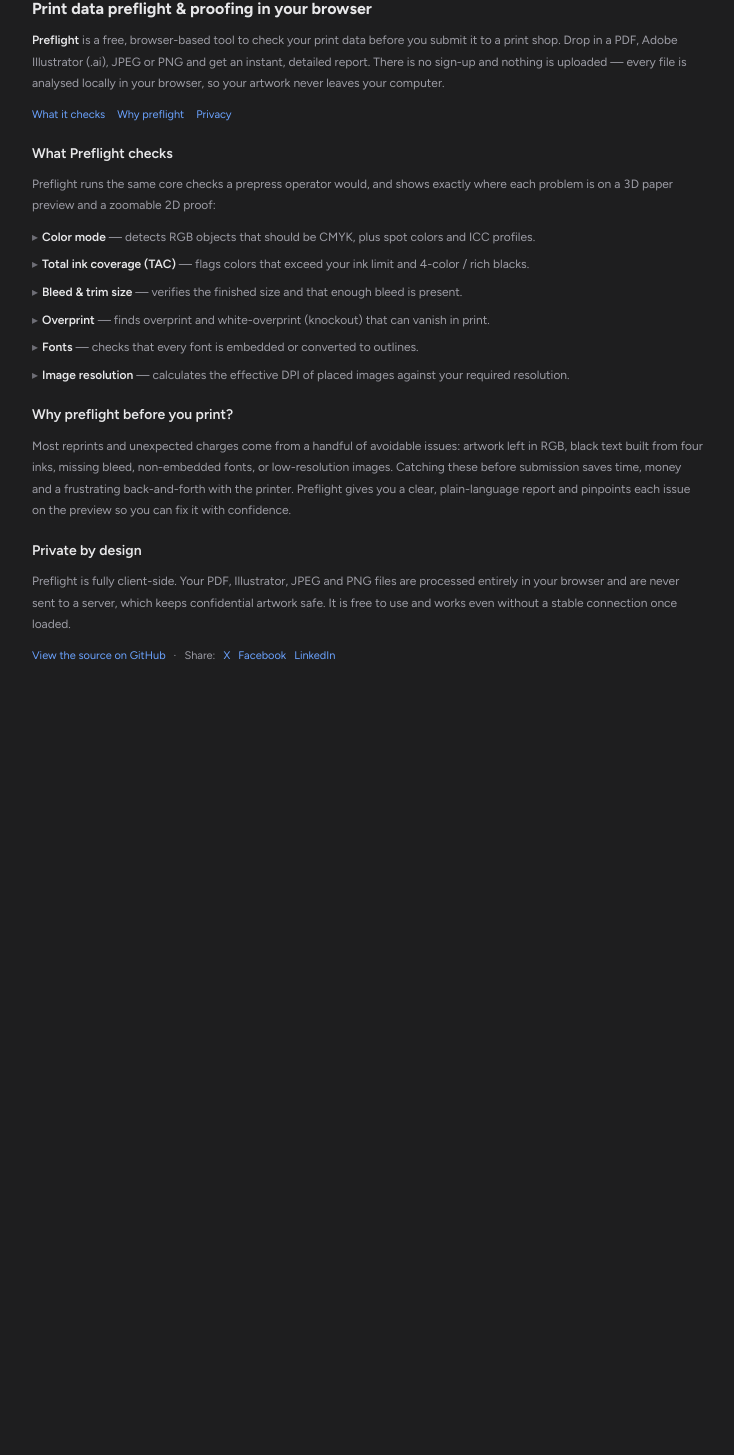
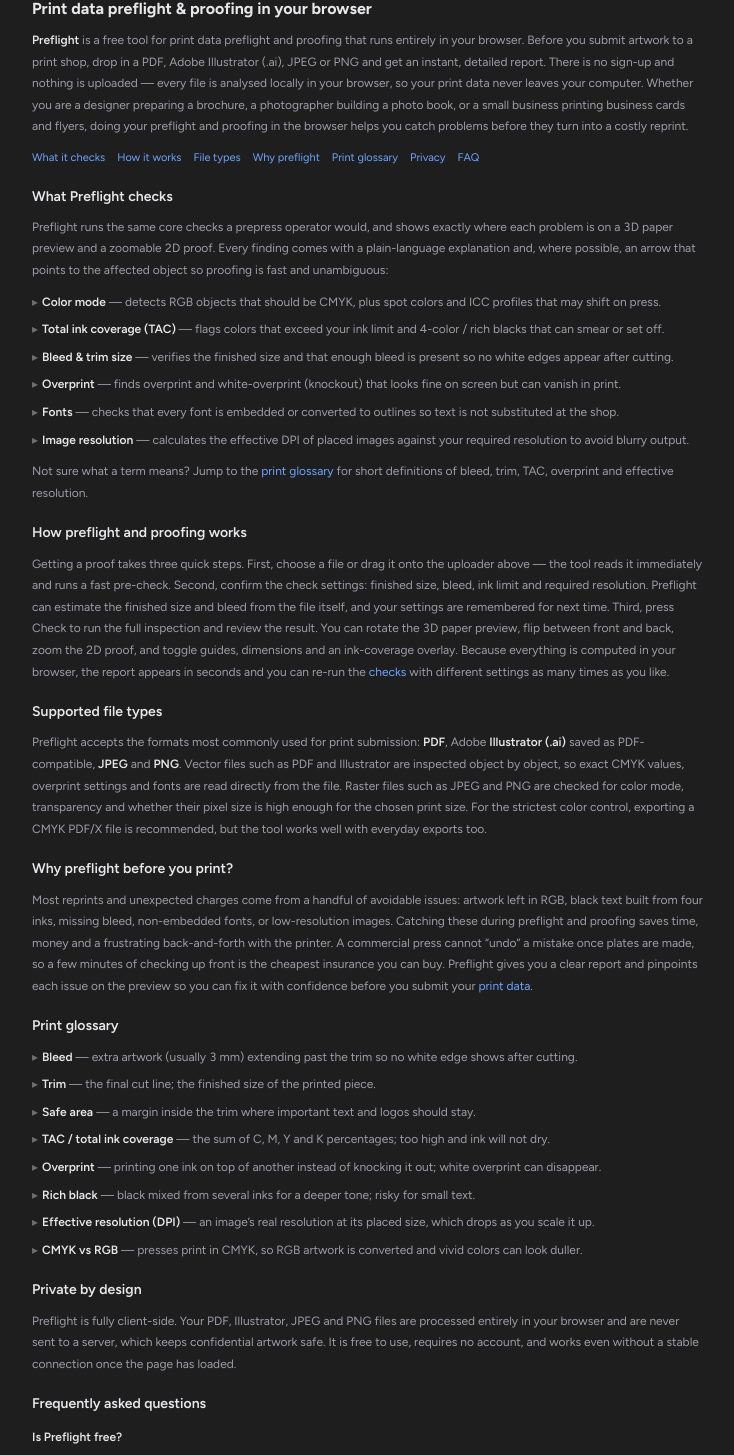
Before and after one commit to daishin-sakuma/Preflight-Pro, a Next.js app: page / in a window 1280 px wide. Shown: the part 470-1925 px from the top of the page, without its empty margins (272-1006 px from the left). Before the commit the page ends 1178 px from the top, so only its background shows below. Built offline with nearby package versions, Linux system fonts and the light colour scheme.

Commit message:
SEO: expand landing to ~800 words, use all H1 words, add more internal links (glossary, how-it-works, FAQ)

```diff
--- a/app/globals.css
+++ b/app/globals.css
@@ -385,6 +385,10 @@ input[type="number"] { width: 76px; min-width: 0; }
   font-size: var(--fs-md); font-weight: var(--fw-semibold); color: var(--text);
   margin: var(--space-8) 0 var(--space-4);
 }
+.landing h3 {
+  font-size: var(--fs-sm); font-weight: var(--fw-semibold); color: var(--text);
+  margin: var(--space-5) 0 var(--space-2);
+}
 .landing p { margin-bottom: var(--space-5); }
 .landing strong { color: var(--text); font-weight: var(--fw-semibold); }
 .landing a { color: var(--accent-strong); text-decoration: none; }
--- a/app/page.tsx
+++ b/app/page.tsx
@@ -414,47 +414,110 @@ export default function Home() {
           <section className="landing">
             <h1>Print data preflight &amp; proofing in your browser</h1>
             <p>
-              <strong>Preflight</strong> is a free, browser-based tool to check your print data
-              before you submit it to a print shop. Drop in a PDF, Adobe Illustrator (.ai), JPEG or
-              PNG and get an instant, detailed report. There is no sign-up and nothing is uploaded —
-              every file is analysed locally in your browser, so your artwork never leaves your computer.
+              <strong>Preflight</strong> is a free tool for print data preflight and proofing that runs
+              entirely in your browser. Before you submit artwork to a print shop, drop in a PDF, Adobe
+              Illustrator (.ai), JPEG or PNG and get an instant, detailed report. There is no sign-up and
+              nothing is uploaded — every file is analysed locally in your browser, so your print data
+              never leaves your computer. Whether you are a designer preparing a brochure, a photographer
+              building a photo book, or a small business printing business cards and flyers, doing your
+              preflight and proofing in the browser helps you catch problems before they turn into a
+              costly reprint.
             </p>
 
             <nav className="landingNav" aria-label="On this page">
               <a href="#checks">What it checks</a>
+              <a href="#how">How it works</a>
+              <a href="#formats">File types</a>
               <a href="#why">Why preflight</a>
+              <a href="#glossary">Print glossary</a>
               <a href="#privacy">Privacy</a>
+              <a href="#faq">FAQ</a>
             </nav>
 
             <h2 id="checks">What Preflight checks</h2>
             <p>
-              Preflight runs the same core checks a prepress operator would, and shows exactly where
-              each problem is on a 3D paper preview and a zoomable 2D proof:
+              Preflight runs the same core checks a prepress operator would, and shows exactly where each
+              problem is on a 3D paper preview and a zoomable 2D proof. Every finding comes with a
+              plain-language explanation and, where possible, an arrow that points to the affected object
+              so proofing is fast and unambiguous:
             </p>
             <ul className="landingList">
-              <li><strong>Color mode</strong> — detects RGB objects that should be CMYK, plus spot colors and ICC profiles.</li>
-              <li><strong>Total ink coverage (TAC)</strong> — flags colors that exceed your ink limit and 4-color / rich blacks.</li>
-              <li><strong>Bleed &amp; trim size</strong> — verifies the finished size and that enough bleed is present.</li>
-              <li><strong>Overprint</strong> — finds overprint and white-overprint (knockout) that can vanish in print.</li>
-              <li><strong>Fonts</strong> — checks that every font is embedded or converted to outlines.</li>
-              <li><strong>Image resolution</strong> — calculates the effective DPI of placed images against your required resolution.</li>
+              <li><strong>Color mode</strong> — detects RGB objects that should be CMYK, plus spot colors and ICC profiles that may shift on press.</li>
+              <li><strong>Total ink coverage (TAC)</strong> — flags colors that exceed your ink limit and 4-color / rich blacks that can smear or set off.</li>
+              <li><strong>Bleed &amp; trim size</strong> — verifies the finished size and that enough bleed is present so no white edges appear after cutting.</li>
+              <li><strong>Overprint</strong> — finds overprint and white-overprint (knockout) that looks fine on screen but can vanish in print.</li>
+              <li><strong>Fonts</strong> — checks that every font is embedded or converted to outlines so text is not substituted at the shop.</li>
+              <li><strong>Image resolution</strong> — calculates the effective DPI of placed images against your required resolution to avoid blurry output.</li>
             </ul>
+            <p>
+              Not sure what a term means? Jump to the <a href="#glossary">print glossary</a> for short
+              definitions of bleed, trim, TAC, overprint and effective resolution.
+            </p>
+
+            <h2 id="how">How preflight and proofing works</h2>
+            <p>
+              Getting a proof takes three quick steps. First, choose a file or drag it onto the uploader
+              above — the tool reads it immediately and runs a fast pre-check. Second, confirm the check
+              settings: finished size, bleed, ink limit and required resolution. Preflight can estimate
+              the finished size and bleed from the file itself, and your settings are remembered for next
+              time. Third, press Check to run the full inspection and review the result. You can rotate
+              the 3D paper preview, flip between front and back, zoom the 2D proof, and toggle guides,
+              dimensions and an ink-coverage overlay. Because everything is computed in your browser, the
+              report appears in seconds and you can re-run the <a href="#checks">checks</a> with different
+              settings as many times as you like.
+            </p>
+
+            <h2 id="formats">Supported file types</h2>
+            <p>
+              Preflight accepts the formats most commonly used for print submission: <strong>PDF</strong>,
+              Adobe <strong>Illustrator (.ai)</strong> saved as PDF-compatible, <strong>JPEG</strong> and
+              <strong> PNG</strong>. Vector files such as PDF and Illustrator are inspected object by object,
+              so exact CMYK values, overprint settings and fonts are read directly from the file. Raster
+              files such as JPEG and PNG are checked for color mode, transparency and whether their pixel
+              size is high enough for the chosen print size. For the strictest color control, exporting a
+              CMYK PDF/X file is recommended, but the tool works well with everyday exports too.
+            </p>
 
             <h2 id="why">Why preflight before you print?</h2>
             <p>
-              Most reprints and unexpected charges come from a handful of avoidable issues: artwork
-              left in RGB, black text built from four inks, missing bleed, non-embedded fonts, or
-              low-resolution images. Catching these before submission saves time, money and a
-              frustrating back-and-forth with the printer. Preflight gives you a clear, plain-language
-              report and pinpoints each issue on the preview so you can fix it with confidence.
+              Most reprints and unexpected charges come from a handful of avoidable issues: artwork left in
+              RGB, black text built from four inks, missing bleed, non-embedded fonts, or low-resolution
+              images. Catching these during preflight and proofing saves time, money and a frustrating
+              back-and-forth with the printer. A commercial press cannot “undo” a mistake once plates are
+              made, so a few minutes of checking up front is the cheapest insurance you can buy. Preflight
+              gives you a clear report and pinpoints each issue on the preview so you can fix it with
+              confidence before you submit your <a href="#formats">print data</a>.
             </p>
+
+            <h2 id="glossary">Print glossary</h2>
+            <ul className="landingList">
+              <li><strong>Bleed</strong> — extra artwork (usually 3&nbsp;mm) extending past the trim so no white edge shows after cutting.</li>
+              <li><strong>Trim</strong> — the final cut line; the finished size of the printed piece.</li>
+              <li><strong>Safe area</strong> — a margin inside the trim where important text and logos should stay.</li>
+              <li><strong>TAC / total ink coverage</strong> — the sum of C, M, Y and K percentages; too high and ink will not dry.</li>
+              <li><strong>Overprint</strong> — printing one ink on top of another instead of knocking it out; white overprint can disappear.</li>
+              <li><strong>Rich black</strong> — black mixed from several inks for a deeper tone; risky for small text.</li>
+              <li><strong>Effective resolution (DPI)</strong> — an image’s real resolution at its placed size, which drops as you scale it up.</li>
+              <li><strong>CMYK vs RGB</strong> — presses print in CMYK, so RGB artwork is converted and vivid colors can look duller.</li>
+            </ul>
 
             <h2 id="privacy">Private by design</h2>
             <p>
               Preflight is fully client-side. Your PDF, Illustrator, JPEG and PNG files are processed
-              entirely in your browser and are never sent to a server, which keeps confidential
-              artwork safe. It is free to use and works even without a stable connection once loaded.
+              entirely in your browser and are never sent to a server, which keeps confidential artwork
+              safe. It is free to use, requires no account, and works even without a stable connection once
+              the page has loaded.
             </p>
+
+            <h2 id="faq">Frequently asked questions</h2>
+            <h3>Is Preflight free?</h3>
+            <p>Yes. Preflight is completely free and does not require an account.</p>
+            <h3>Are my files uploaded anywhere?</h3>
+            <p>No. All preflight and proofing happens locally in your browser; nothing is sent to a server. See <a href="#privacy">privacy</a>.</p>
+            <h3>Does it replace the print shop’s own check?</h3>
+            <p>No. It is a pre-submission self-check to catch common issues early; the shop still performs its official inspection.</p>
+            <h3>Which files can I check?</h3>
+            <p>PDF, Adobe Illustrator (.ai), JPEG and PNG — see <a href="#formats">supported file types</a>.</p>
 
             <p className="landingLinks">
               <a href="https://github.com/daishin-sakuma/Preflight-Pro" target="_blank" rel="noopener noreferrer">
```
